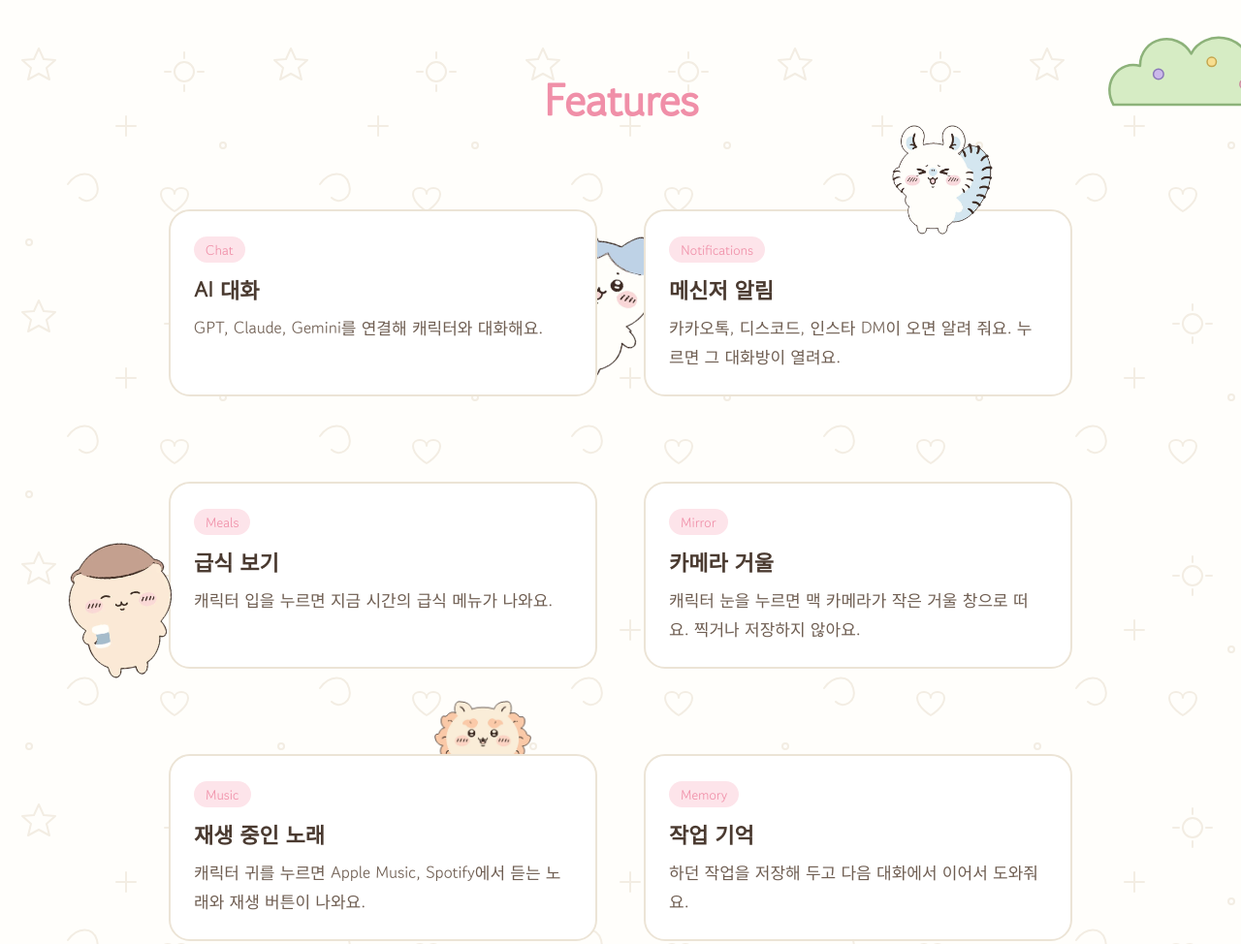
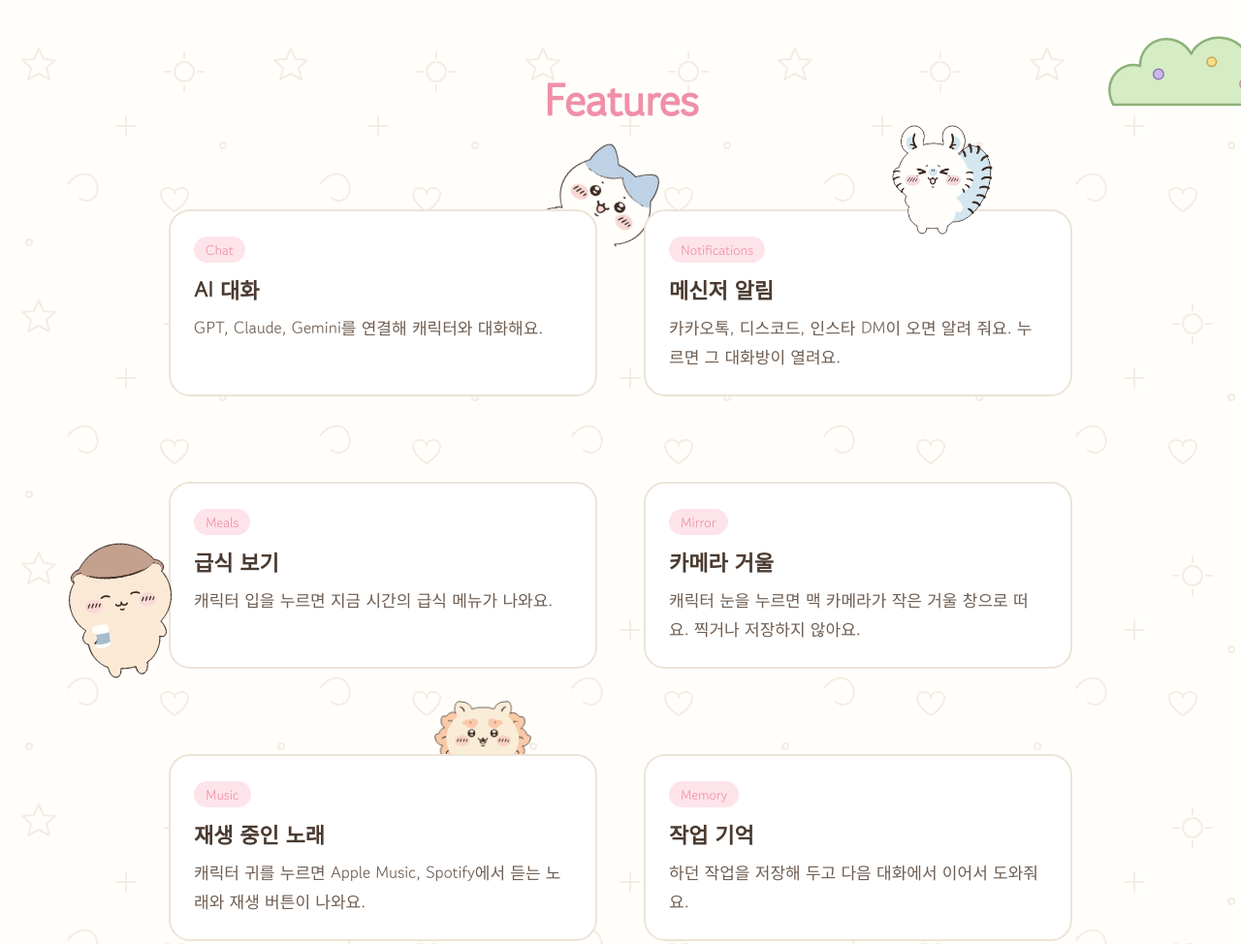
Before and after one commit to hyj090915/Jjappi-site, a plain HTML site: page index.html in a window 1280 px wide. Shown: the part 1280-2254 px from the top of the page at 97% size. Drawn offline with Linux system fonts and the light colour scheme; no server answers; a web font is replaced by a local one.

Commit message:
style: hachiware and kani peek head-first round the box corner
Head-only art leans out from behind the top-right corner; the shoulders
are clipped along the head's outline, so no arms or legs show and the
face stays fully visible.

```diff
--- a/index.html
+++ b/index.html
@@ -64,7 +64,7 @@
     <h2 class="label">Features</h2>
     <div class="grid">
       <div class="stage">
-        <img class="pal peek-right" src="/assets/cast/hachiware-sing.webp?v=20261120" alt="" style="--w: 112px">
+        <img class="pal peek-corner" src="/assets/peek/hachiware-peek.webp?v=20261120" alt="" style="--w: 104px; --in: -10px">
         <article class="box"><span class="tag">Chat</span><h3>AI 대화</h3><p>GPT, Claude, Gemini를 연결해 캐릭터와 대화해요.</p></article>
       </div>
       <div class="stage">
@@ -111,7 +111,7 @@
   <section id="faq" class="block faq">
     <h2 class="label">FAQ</h2>
     <div class="stage">
-      <img class="pal peek-right" src="/assets/cast/kani-positive.webp?v=20261120" alt="" style="--w: 98px">
+      <img class="pal peek-corner" src="/assets/peek/kani-peek.webp?v=20261120" alt="" style="--w: 100px; --in: -8px">
       <div class="box">
         <details><summary>정말 무료예요?</summary><p>네. 광고도 결제도 없는 비영리 팬 프로젝트예요.</p></details>
         <details><summary>내 대화는 어디로 가요?</summary><p>기록과 설정은 이 맥에만 저장돼요. 대화는 직접 연결한 AI 서비스로만 가요.</p></details>
--- a/styles.css
+++ b/styles.css
@@ -59,6 +59,9 @@ h1, h2, h3 { margin: 0; font-weight: 400; }
 .pal.sit { z-index: 2; left: var(--x, 40px); bottom: calc(100% - 26px); }
 .pal.peek-top { z-index: 0; left: var(--x, 60%); bottom: calc(100% - 44px); }
 .pal.peek-right { z-index: 0; right: calc(var(--w) * -0.48); top: 18px; rotate: 14deg; }
+/* Head only, peeking round the box's top-right corner: the head leans out
+   and the cut below it stays behind the box, so no arms or legs show. */
+.pal.peek-corner { z-index: 0; right: calc(var(--in, 6px) - var(--w) / 2); top: calc(var(--in, 6px) - var(--w) / 2); rotate: 35deg; clip-path: polygon(0 0, 100% 0, 100% 48%, 97% 64%, 90% 78%, 77% 89%, 61% 95%, 50% 97%, 0 100%); }
 .pal.lean-left { z-index: 2; left: calc(var(--w) * -0.86); bottom: -2px; rotate: -8deg; transform-origin: 90% 100%; }
 .pal.lean-right { z-index: 2; right: calc(var(--w) * -0.82); bottom: -2px; rotate: 8deg; transform-origin: 10% 100%; }
 
```
Also changed, not shown: assets/peek/hachiware-peek.webp (added), assets/peek/kani-peek.webp (added).
